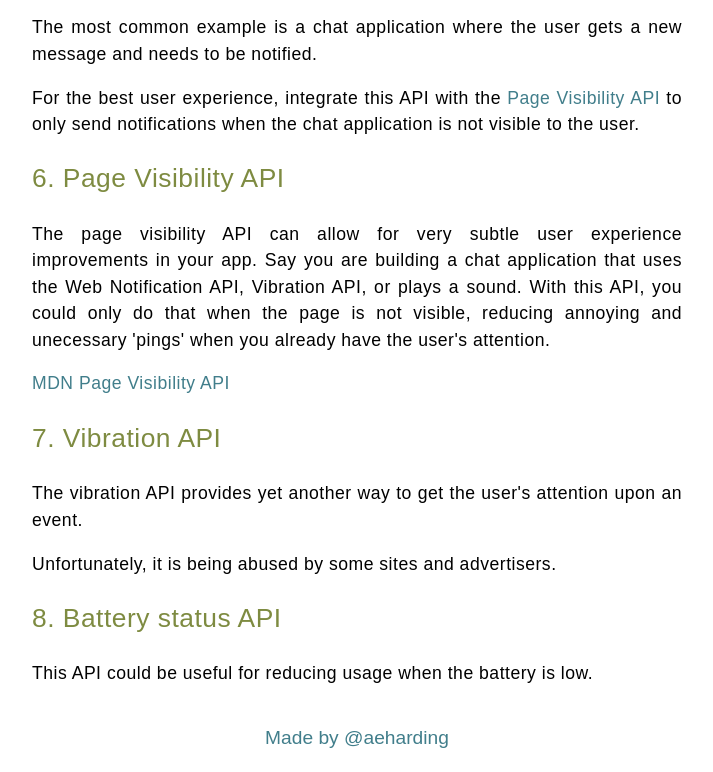
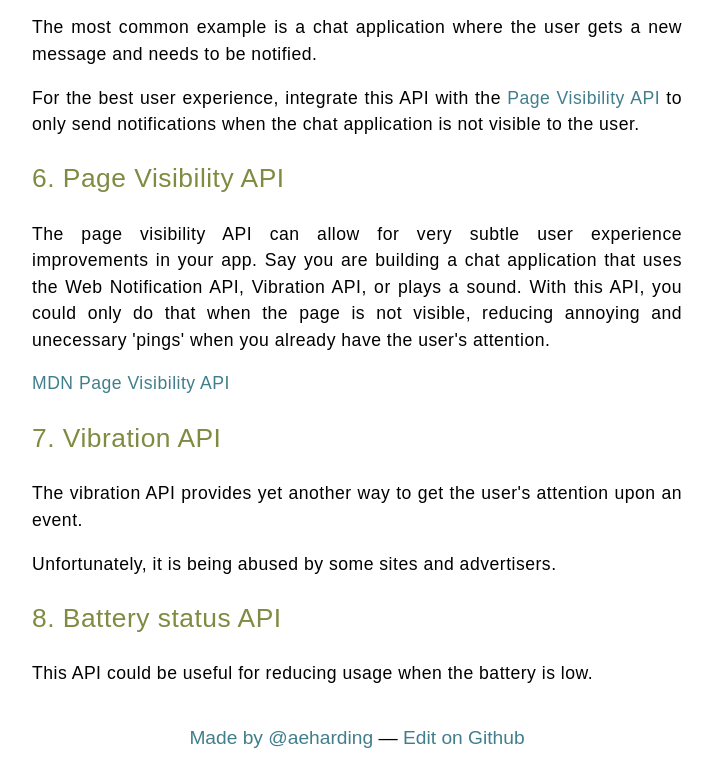
Before and after one commit to aeharding/youmightnotneedelectron, a website: page index.html in a window 1280 px wide. Shown: the part 2738-3510 px from the top of the page, without its empty margins (283-996 px from the left). Drawn offline with nearby package versions, Linux system fonts and the light colour scheme.

Commit message:
Add github fork link

```diff
--- a/index.html
+++ b/index.html
@@ -117,6 +117,6 @@
     <p>This API could be useful for reducing usage when the battery is low.</p>
   </main>
 
-  <footer><a href="https://github.com/aeharding">Made by @aeharding</a></footer>
+  <footer><a href="https://github.com/aeharding">Made by @aeharding</a> — <a href="https://github.com/aeharding/youmightnotneedelectron">Edit on Github</a></footer>
 </body>
 </html>
```
